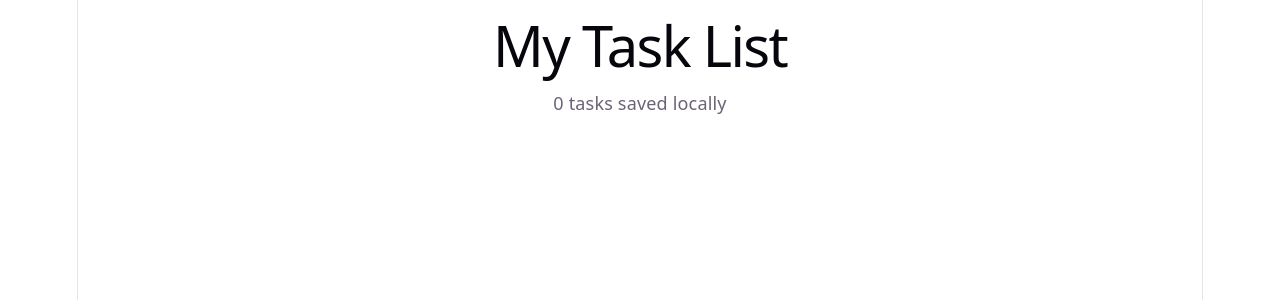
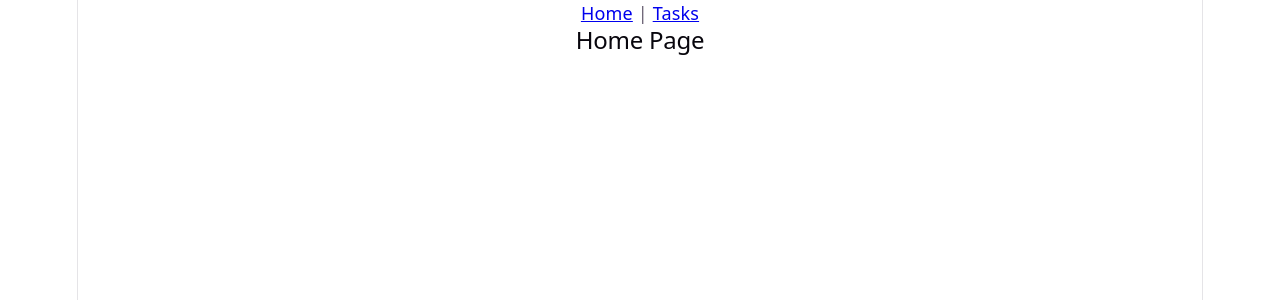
Before and after one commit to Aeryntha/FSD-1, a React (Vite) app: page / in a window 1280 px wide. Shown: the top 300 px of the page. Built offline with nearby package versions, Linux system fonts and the light colour scheme.

Commit message:
Add react router task routes

```diff
--- a/package.json
+++ b/package.json
@@ -11,7 +11,8 @@
   },
   "dependencies": {
     "react": "^19.2.8",
-    "react-dom": "^19.2.8"
+    "react-dom": "^19.2.8",
+    "react-router-dom": "^7.18.4"
   },
   "devDependencies": {
     "@eslint/js": "^10.0.1",
--- a/src/App.jsx
+++ b/src/App.jsx
@@ -1,11 +1,40 @@
-import TaskList from './components/TaskList';
+import {
+  BrowserRouter,
+  Routes,
+  Route,
+  Link,
+  useParams,
+} from 'react-router-dom';
+
+function TaskDetail() {
+  const { id } = useParams();
+
+  return <h2>Viewing task #{id}</h2>;
+}
+
+function Home() {
+  return <h2>Home Page</h2>;
+}
+
+function TaskList() {
+  return <h2>Task List</h2>;
+}
 
 function App() {
   return (
-    <div>
-      <h1>My Task List</h1>
-      <TaskList />
-    </div>
+    <BrowserRouter>
+      <nav>
+        <Link to="/">Home</Link> |{' '}
+        <Link to="/tasks">Tasks</Link>
+      </nav>
+
+      <Routes>
+        <Route path="/" element={<Home />} />
+        <Route path="/tasks" element={<TaskList />} />
+        <Route path="/tasks/:id" element={<TaskDetail />} />
+        <Route path="*" element={<h2>404 - Not Found</h2>} />
+      </Routes>
+    </BrowserRouter>
   );
 }
 
```
Also changed, not shown: 1 other file (tests, documents, lock files or other folders).
